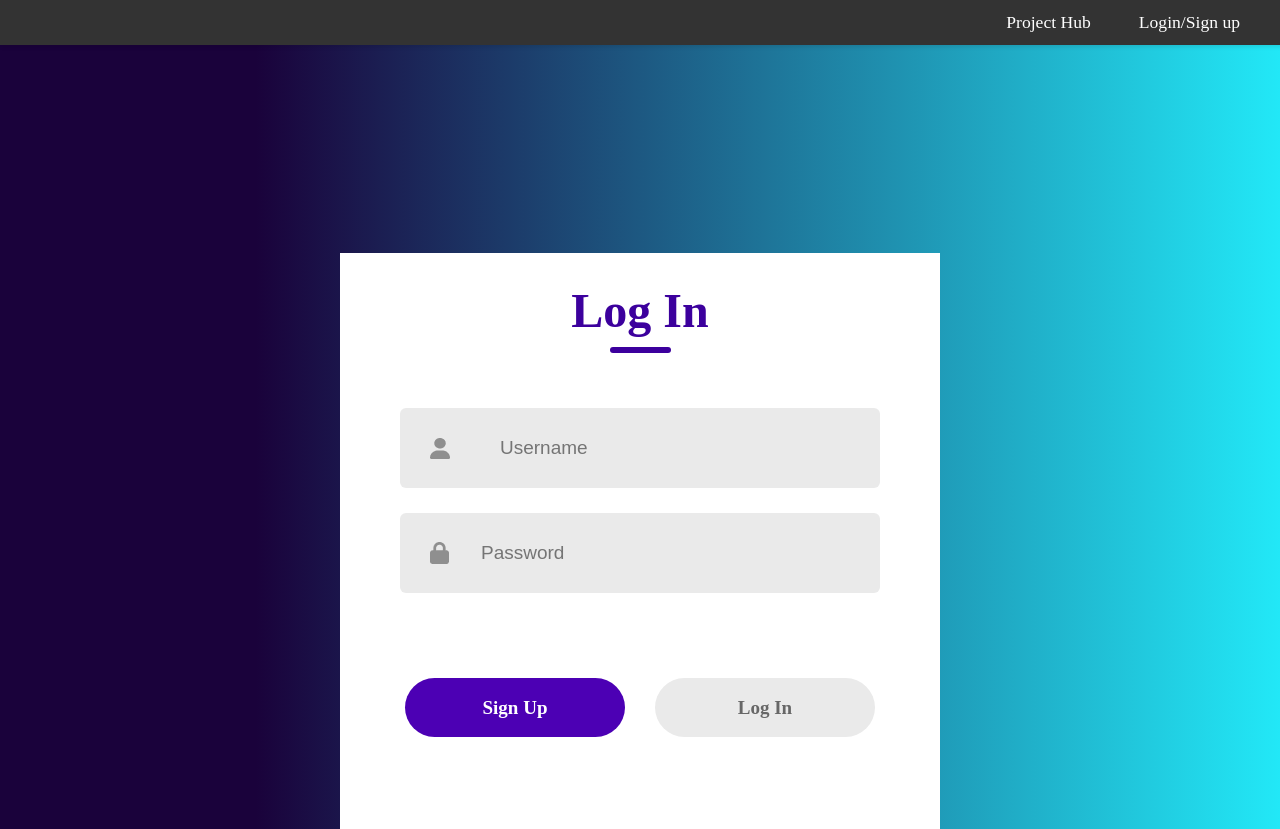
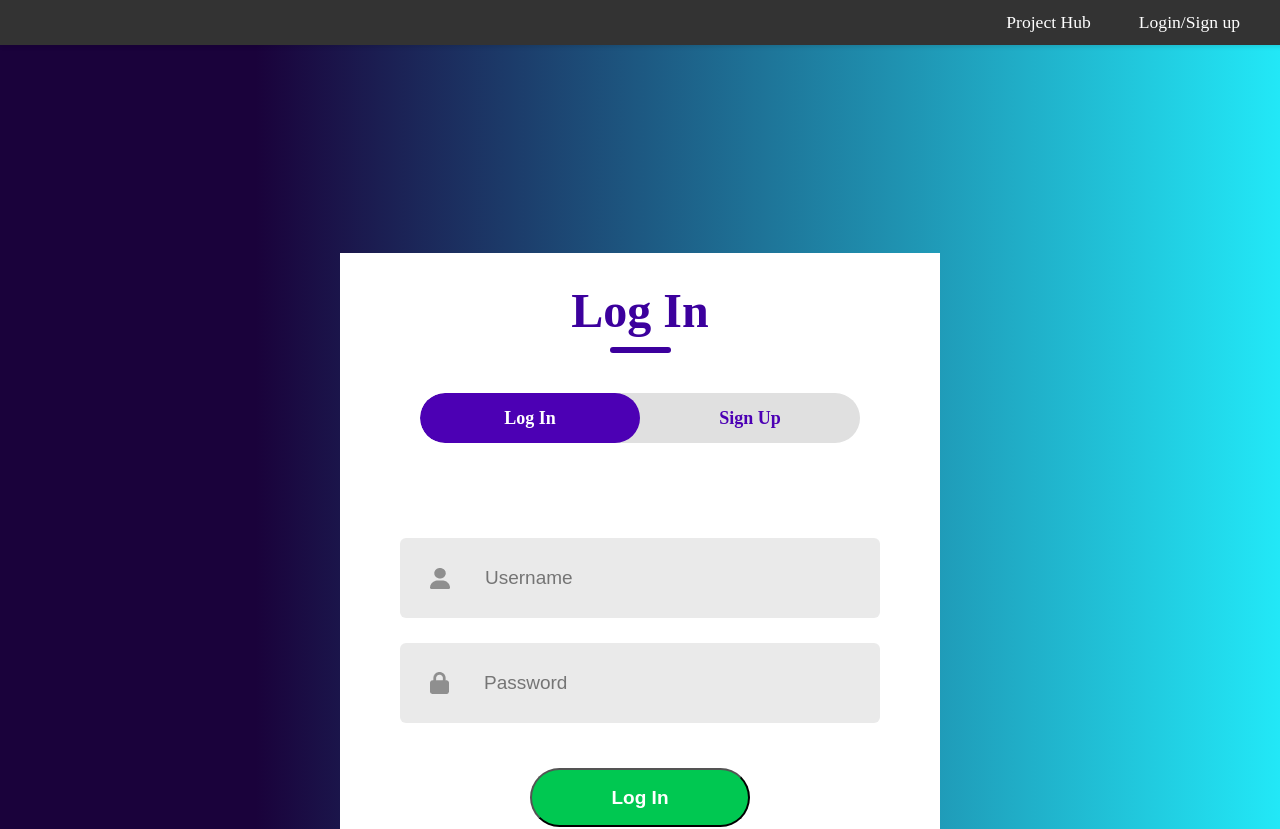
Before and after one commit to danielho774/csci201teamproject, a React (Create React App) app in the folder frontend/: page /login in a window 1280 px wide. Shown: the top 829 px of the page. Built offline with nearby package versions, Linux system fonts and the light colour scheme.

Commit message:
UI fixes for Login/Signup

```diff
--- a/frontend/src/components/LoginSignup.css
+++ b/frontend/src/components/LoginSignup.css
@@ -63,6 +63,7 @@ body {
 }
 
 .input input{
+    padding: 5px;
     height: 50px;
     width: 400px;
     background: transparent;
@@ -70,7 +71,7 @@ body {
     outline: none;
     color: #797979;
     font-size: 19px;
-    /*Changes the actualtext boxes to be flush with the grey boxes we made earlier*/
+    /*Changes the actual text boxes to be flush with the grey boxes we made earlier*/
     /*Also removes its own color field, removed the border line, and other aesthetic changes*/
 }
 
@@ -148,3 +149,50 @@ body {
     margin: 1rem 0;
     text-align: center;
   }
+  /* slider bar shenanigans */
+  .slider-toggle {
+    position: relative;
+    width: 440px;
+    height: 50px;
+    background: #e0e0e0;
+    border-radius: 25px;
+    margin: 40px auto;
+    display: flex;
+    align-items: center;
+    justify-content: space-between;
+    overflow: hidden;
+    font-weight: 700;
+    font-size: 18px;
+    cursor: pointer;
+  }
+
+  .slider-option {
+    width: 50%;
+    text-align: center;
+    z-index: 2;
+    padding: 10px 0;
+    color: #4c00b4;
+    transition: color 0.3s;
+  }
+
+  .slider-option.active {
+    color: white;
+  }
+
+  .slider-bg {
+    position: absolute;
+    width: 50%;
+    height: 100%;
+    background-color: #4c00b4;
+    border-radius: 25px;
+    transition: transform 0.3s ease;
+    z-index: 1;
+  }
+
+  .slider-bg.left {
+    transform: translateX(0%);
+  }
+
+  .slider-bg.right {
+    transform: translateX(100%);
+  }
--- a/frontend/src/components/LoginSignup.jsx
+++ b/frontend/src/components/LoginSignup.jsx
@@ -105,6 +105,22 @@ export const LoginSignup = ({ onLogin }) => {
         <div className="underline" />
       </div>
 
+      <div className="slider-toggle">
+          <div
+           className={`slider-option ${action === 'Log In' ? 'active' : ''}`}
+           onClick={() => setAction('Log In')}
+           >
+          Log In
+          </div>
+          <div
+            className={`slider-option ${action === 'Sign Up' ? 'active' : ''}`}
+            onClick={() => setAction('Sign Up')}
+          >
+          Sign Up
+          </div>
+          <div className={`slider-bg ${action === 'Sign Up' ? 'right' : 'left'}`} />
+        </div>
+
       <form className="inputs" onSubmit={handleSubmit}>
         {action === 'Sign Up' && (
           <>
@@ -165,20 +181,6 @@ export const LoginSignup = ({ onLogin }) => {
 
         {errors.form && <div className="error form-error">{errors.form}</div>}
 
-        <div className="submit-container">
-          <div
-            className={action === 'Sign Up' ? 'submit gray' : 'submit'}
-            onClick={() => setAction('Sign Up')}
-          >
-            Sign Up
-          </div>
-          <div
-            className={action === 'Log In' ? 'submit gray' : 'submit'}
-            onClick={() => setAction('Log In')}
-          >
-            Log In
-          </div>
-        </div>
 
         <button type="submit" className="submit-button">
           {action}
```
